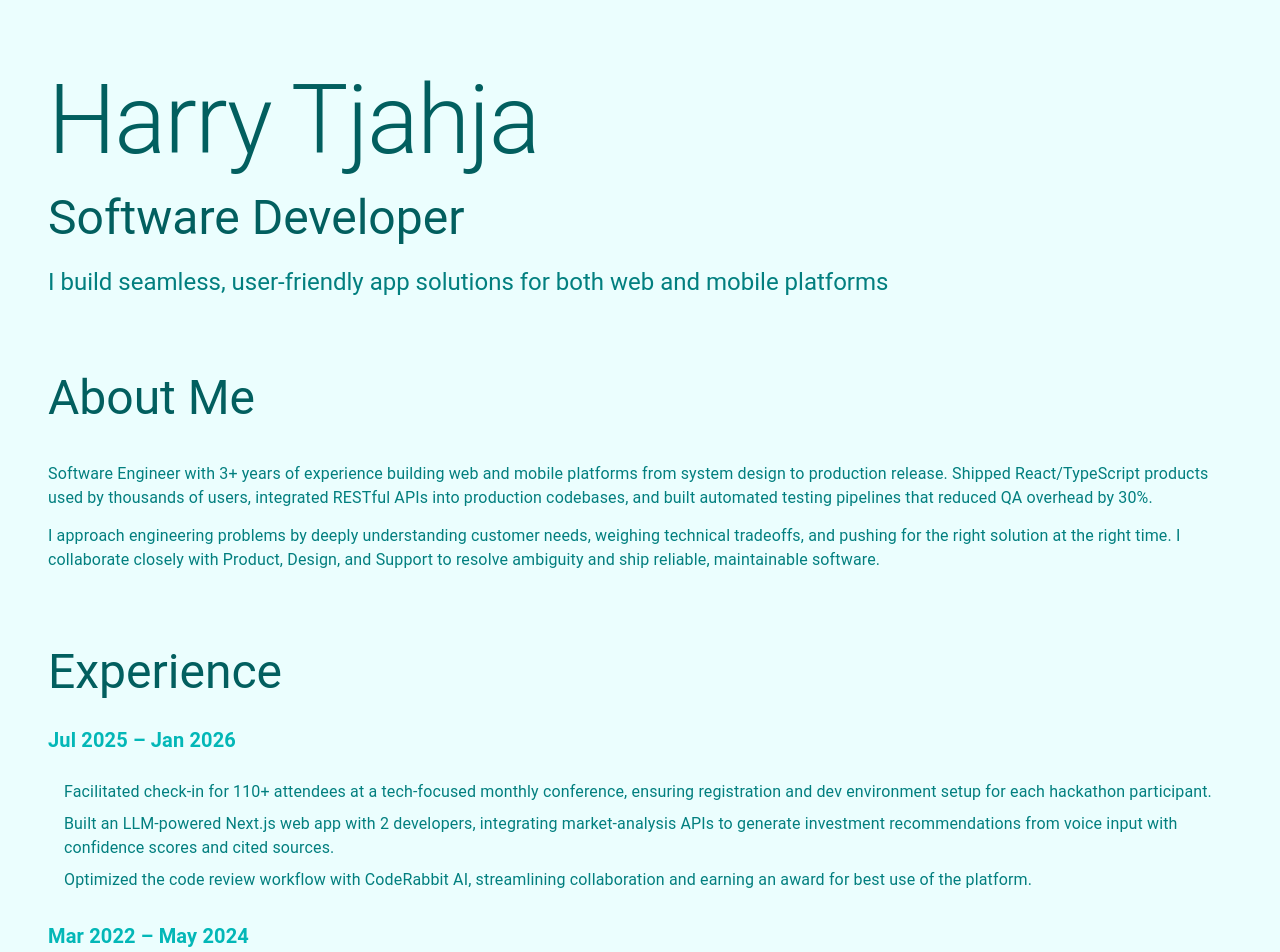
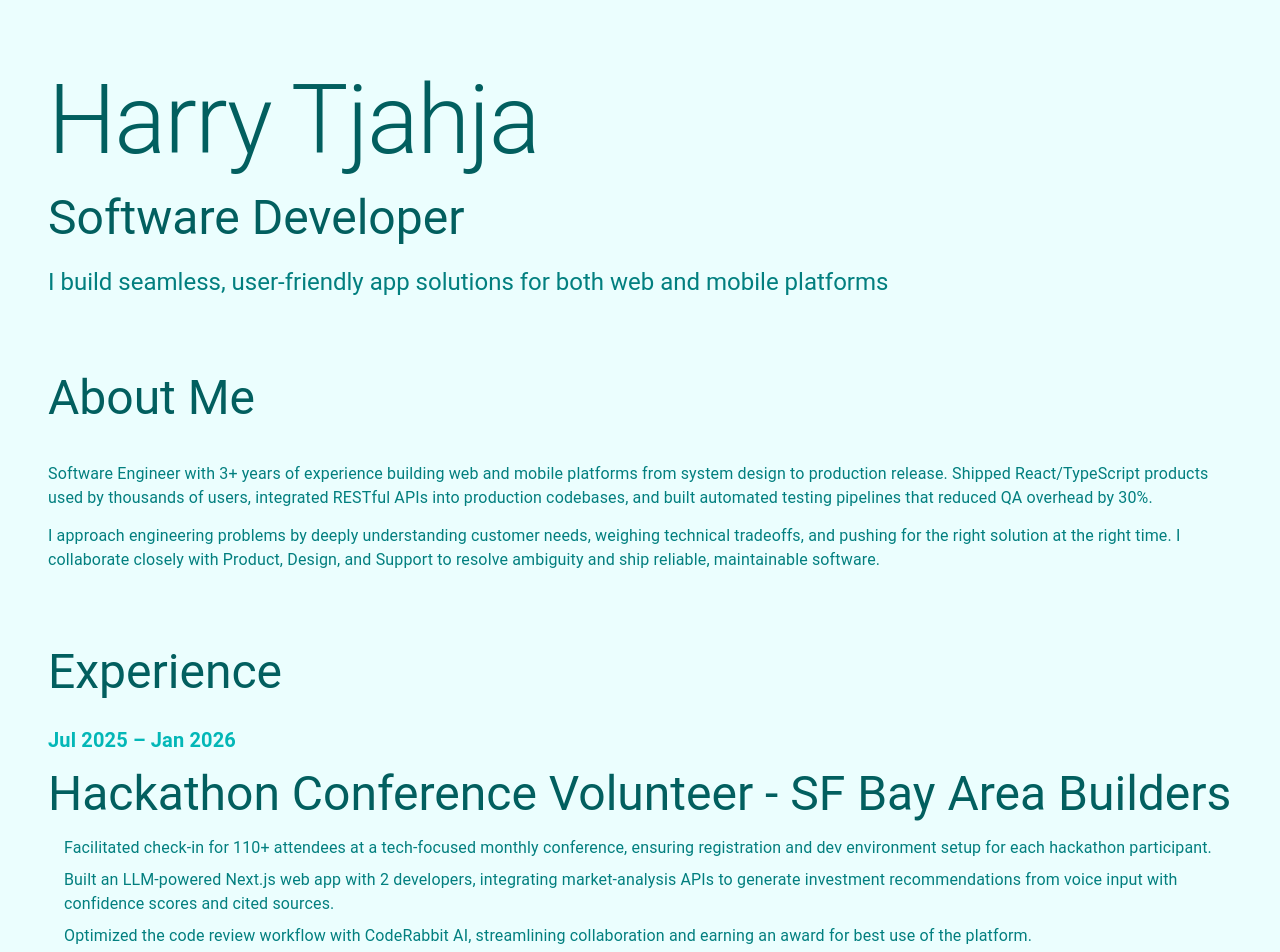
Before and after one commit to Harry823/harrytjahja-website, a Next.js app: page / in a window 1280 px wide. Shown: the top 952 px of the page. Built offline with nearby package versions, Linux system fonts and the light colour scheme; what @mui/material-nextjs would draw is missing.

Commit message:
updated type usage in page

```diff
--- a/src/app/page.tsx
+++ b/src/app/page.tsx
@@ -36,7 +36,7 @@ const Home = () => {
               {work.experienceTime}
             </YearLabel>
             <SubheaderCopy variant="h3">
-              {work.companyPosition}
+              {`${work.role} - ${work.company}`}
             </SubheaderCopy>
             <List dense disablePadding>
               {work.positionDescription.map((point, i) => (
```
